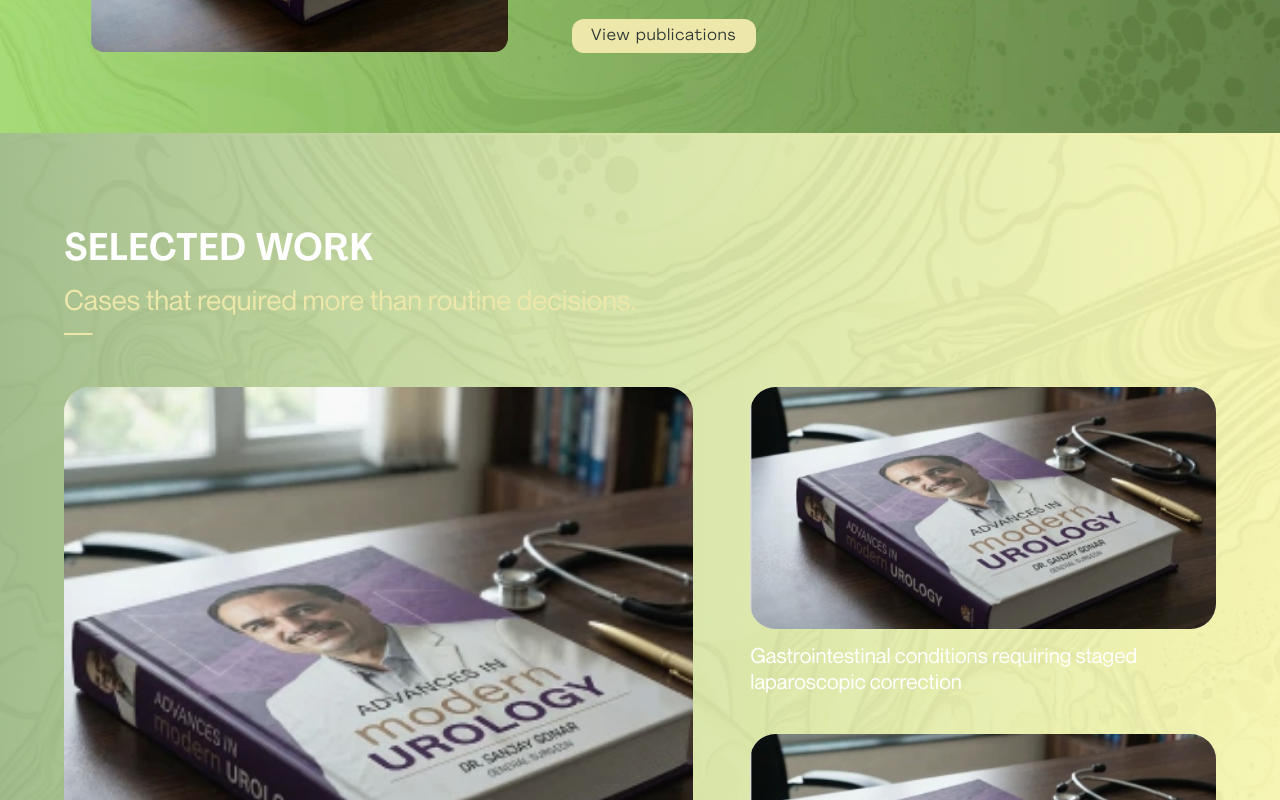
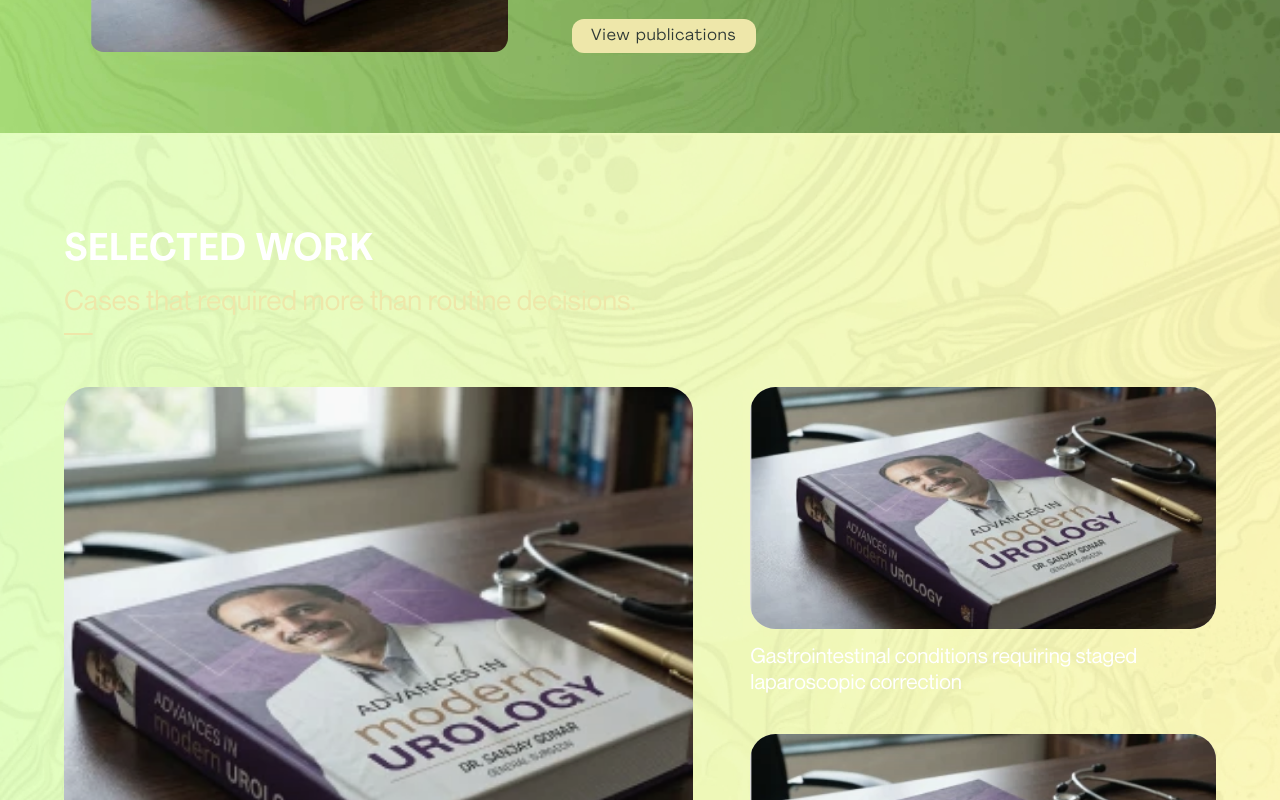
Before and after one commit to PrutheThakkar/sanjay-sonar, a Next.js app: page / in a window 1280 px wide. Shown: the part 3540-4340 px from the top of the page. Built offline with nearby package versions, Linux system fonts and the light colour scheme.

Commit message:
first commit updated feedback 2

```diff
--- a/app/selectedwork/page.jsx
+++ b/app/selectedwork/page.jsx
@@ -97,10 +97,10 @@ export default function SelectedWorkPage() {
         </div>
       </section>
 
-      <section className="selected-work-section">
+      <section className="selected-work-section green-bg">
         <div className="container">
           {/* Intro Block */}
-          <div className="selected-work-intro">
+          <div className="selected-work-intro green-bg">
             <div className="work-image placeholder"></div>
 
             <div className="intro-content">
@@ -156,7 +156,7 @@ export default function SelectedWorkPage() {
         </div>
       </section>
 
-       <section className="approach-cases-section">
+       <section className="approach-cases-section white-bg">
       <div className="container">
         <div className="approach-heading">
           <h2>Approach Across Cases</h2>
--- a/components/WorkSwiper.js
+++ b/components/WorkSwiper.js
@@ -41,7 +41,7 @@ const updateSideSlides = (swiper) => {
 
 export default function WorkSwiper() {
   return (
-    <section className="work-swiper-section">
+    <section className="work-swiper-section green-bg">
       <div className="work-swiper-container">
         <Swiper
           modules={[Navigation, EffectCoverflow]}
--- a/css/selected-work.css
+++ b/css/selected-work.css
@@ -5,17 +5,12 @@
   overflow: hidden;
   position: relative;
   color: #ffffff;
-  background: linear-gradient(90deg, rgba(54, 83, 40, 0.96) 0%, rgba(92, 137, 62, 0.91) 48%, rgba(142, 222, 88, 0.9) 100%), url("/images/surgical-bg-pattern.png");
+}
+.selected-work-section .green-bg {
+  background-image: url("/images/green-bg.png");
+  background-repeat: no-repeat;
+  background-position: center center;
   background-size: cover;
-  background-position: center top;
-}
-.selected-work-section::before {
-  content: "";
-  position: absolute;
-  inset: 0;
-  background: linear-gradient(90deg, rgba(30, 54, 31, 0.32) 0%, rgba(30, 54, 31, 0.12) 42%, rgba(170, 235, 92, 0.06) 100%);
-  z-index: 1;
-  pointer-events: none;
 }
 .selected-work-section .intro-content h2 .subheading {
   color: #EEE7AA;
--- a/css/selected-work.scss
+++ b/css/selected-work.scss
@@ -6,32 +6,27 @@
   position: relative;
   color: #ffffff;
 
-  background:
-    linear-gradient(
-      90deg,
-      rgba(54, 83, 40, 0.96) 0%,
-      rgba(92, 137, 62, 0.91) 48%,
-      rgba(142, 222, 88, 0.9) 100%
-    ),
-    url("/images/surgical-bg-pattern.png");
+ .green-bg{
+background-image: url("/images/green-bg.png");
+  background-repeat: no-repeat;
+  background-position: center center;
+  background-size: cover;
+ }
 
-  background-size: cover;
-  background-position: center top;
-
-  &::before {
-    content: "";
-    position: absolute;
-    inset: 0;
-    background:
-      linear-gradient(
-        90deg,
-        rgba(30, 54, 31, 0.32) 0%,
-        rgba(30, 54, 31, 0.12) 42%,
-        rgba(170, 235, 92, 0.06) 100%
-      );
-    z-index: 1;
-    pointer-events: none;
-  }
+  // &::before {
+  //   content: "";
+  //   position: absolute;
+  //   inset: 0;
+  //   background:
+  //     linear-gradient(
+  //       90deg,
+  //       rgba(30, 54, 31, 0.32) 0%,
+  //       rgba(30, 54, 31, 0.12) 42%,
+  //       rgba(170, 235, 92, 0.06) 100%
+  //     );
+  //   z-index: 1;
+  //   pointer-events: none;
+  // }
 
   .intro-content{
     h2{
```
Also changed, not shown: 1 other file (tests, documents, lock files or other folders).
